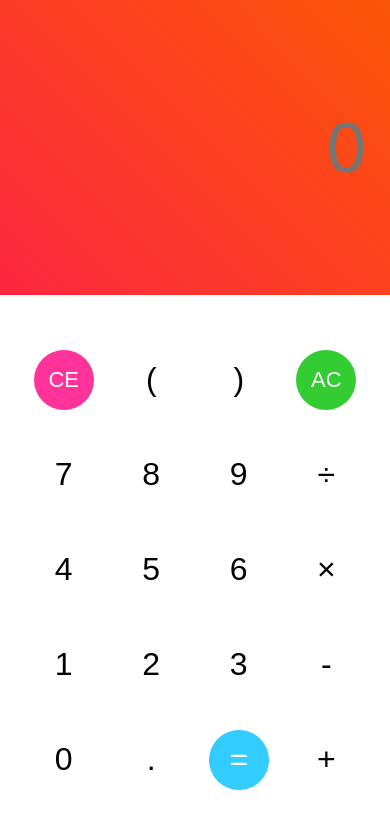
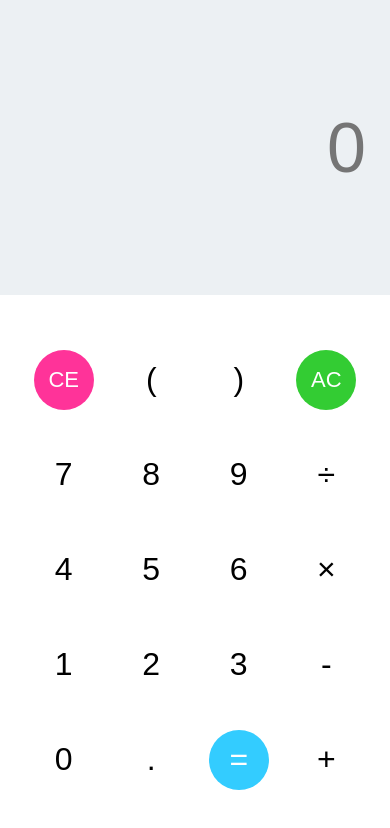
Before and after one commit to HKSNGU/Calculator, a plain HTML site: page index.html in a window 390 px wide. Drawn offline with Linux system fonts and the light colour scheme.

Commit message:
Update styles.css

```diff
--- a/styles.css
+++ b/styles.css
@@ -80,7 +80,7 @@ body {
 }
 @media only screen and (max-width: 300px) {
   .container {
-    background-image: linear-gradient(45deg, #ff006e, #fb5607);
+/*     background-image: linear-gradient(45deg, #ff006e, #fb5607); */
     width: 100%;
     height: 100%;
     padding: 0px;
@@ -130,7 +130,7 @@ body {
 }
 @media only screen and (min-width: 300px) and (max-width: 390px) {
   .container {
-    background-image: linear-gradient(45deg, #ff006e, #fb5607);
+/*     background-image: linear-gradient(45deg, #ff006e, #fb5607); */
     width: 100%;
     height: 100%;
     padding: 0px;
@@ -181,7 +181,7 @@ body {
 
 @media only screen and (min-width: 390px) and (max-width: 500px) {
   .container {
-    background-image: linear-gradient(45deg, #ff006e, #fb5607);
+/*     background-image: linear-gradient(45deg, #ff006e, #fb5607); */
     width: 100%;
     height: 100%;
     padding: 0px;
```
